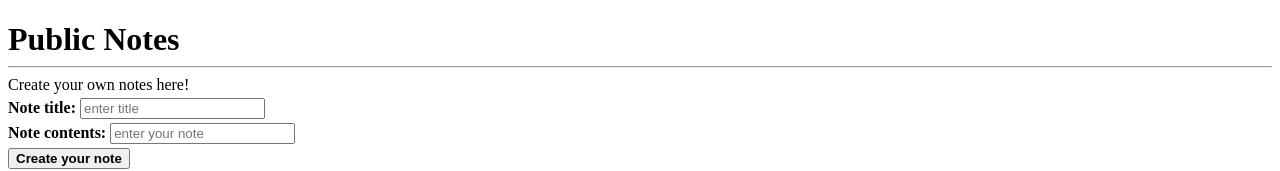
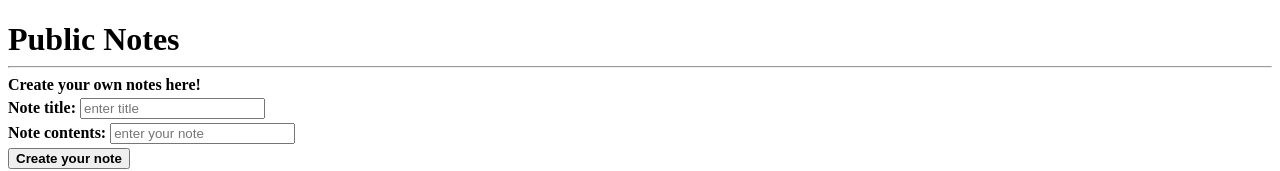
Before and after one commit to LeoScott1203/Public-Note-Board, a React (Create React App) app in the folder frontend/: page / in a window 1280 px wide. Shown: the top 171 px of the page. Built offline with nearby package versions, Linux system fonts and the light colour scheme; no server answers.

Commit message:
frontend fix

```diff
--- a/frontend/src/components/NoteForm.jsx
+++ b/frontend/src/components/NoteForm.jsx
@@ -56,7 +56,7 @@ export default function NoteForm({ refreshNotes }) {
 
     return (
         <div id='NoteForm'>
-            {error && <div>{error}</div>}
+            {error && <div id='Error'>{error}</div>}
 
             <form onSubmit={handleSubmit}>
                 <div>
--- a/frontend/src/index.css
+++ b/frontend/src/index.css
@@ -36,3 +36,7 @@
 h1 {
   margin-bottom: 0;
 }
+
+#Error {
+  font-weight: bold;
+}
```
